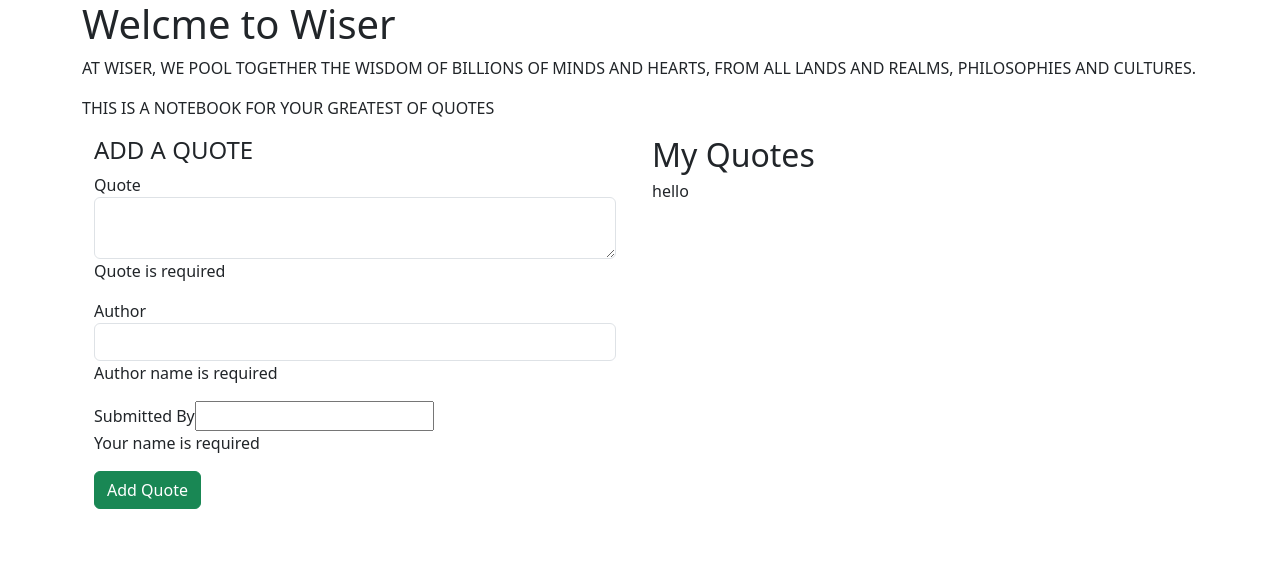
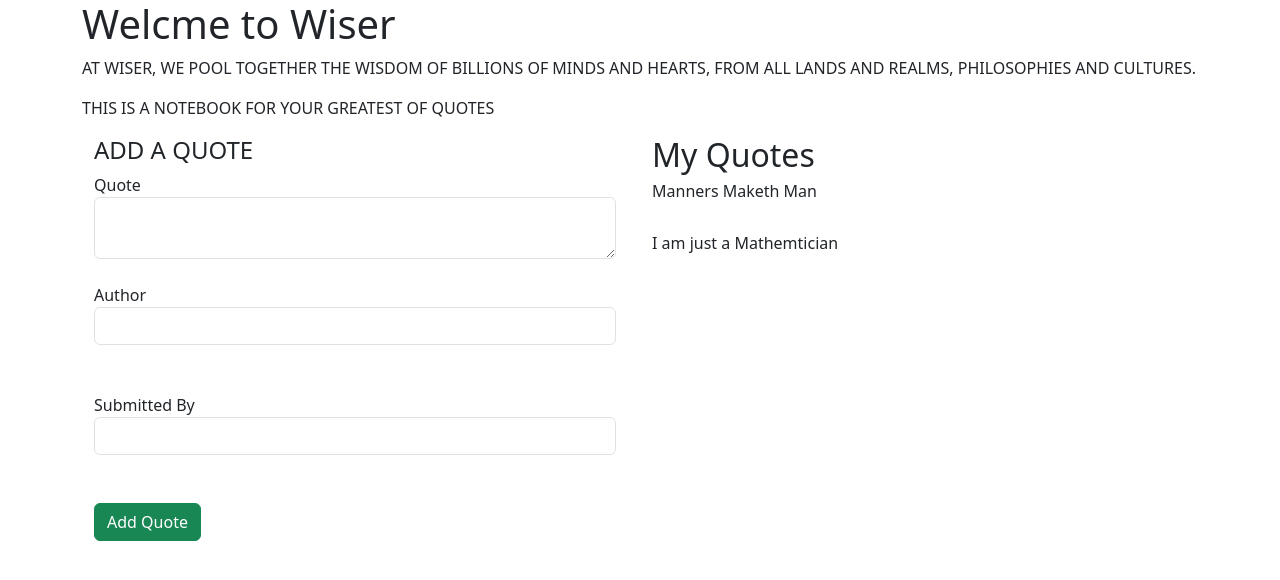
Before and after one commit to Ahonoryoshi/Wiser, an Angular app: page / in a window 1280 px wide. Shown: the top 580 px of the page. Built offline with nearby package versions, Linux system fonts and the light colour scheme.

Commit message:
add form validation

```diff
--- a/src/app/app.module.ts
+++ b/src/app/app.module.ts
@@ -6,12 +6,14 @@ import { AppRoutingModule } from './app-routing.module';
 import { AppComponent } from './app.component';
 import { MyQuotesComponent } from './my-quotes/my-quotes.component';
 import { QuoteFormComponent } from './quote-form/quote-form.component';
+import { QuoteDetailsComponent } from './quote-details/quote-details.component';
 
 @NgModule({
   declarations: [
     AppComponent,
     MyQuotesComponent,
     QuoteFormComponent,
+    QuoteDetailsComponent,
 
   ],
   imports: [
--- a/src/app/my-quotes/my-quotes.component.html
+++ b/src/app/my-quotes/my-quotes.component.html
@@ -11,7 +11,9 @@
             <h2>My Quotes</h2>
                 <div *ngFor='let quote of quotes;let i = index'>
                     <h6>{{quote.statement}}</h6>
+                    <br>
                 </div>
+
 
         </div>
     </div>
--- a/src/app/my-quotes/my-quotes.component.ts
+++ b/src/app/my-quotes/my-quotes.component.ts
@@ -9,11 +9,13 @@ import { Quote } from '../quote';
 export class MyQuotesComponent implements OnInit {
 
   quotes: Quote[] =[
-    new Quote("hello","hi","hey")
+    new Quote("Manners Maketh Man","The king's Man","Ahona John"),
+    new Quote("I am just a Mathemtician", "Alan Turing", "Ahona Yoshi")
   ]
 
   addNewQuote(quote:Quote){
     this.quotes.push(quote)
+
   }
 
   constructor() { }
--- /dev/null
+++ b/src/app/quote-details/quote-details.component.html
@@ -0,0 +1 @@
+<p>quote-details works!</p>
--- /dev/null
+++ b/src/app/quote-details/quote-details.component.ts
@@ -0,0 +1,15 @@
+import { Component, OnInit } from '@angular/core';
+
+@Component({
+  selector: 'app-quote-details',
+  templateUrl: './quote-details.component.html',
+  styleUrls: ['./quote-details.component.css']
+})
+export class QuoteDetailsComponent implements OnInit {
+
+  constructor() { }
+
+  ngOnInit(): void {
+  }
+
+}
--- a/src/app/quote-form/quote-form.component.html
+++ b/src/app/quote-form/quote-form.component.html
@@ -1,31 +1,37 @@
 <div class="container">
     <h4>ADD A QUOTE</h4>
 
-    <form (ngSubmit)='submitQuote()' #quoteForm='ngForm'>
+    <form (ngSubmit)='submitQuote()' name="quoteForm" #quoteForm='ngForm'>
         <div class="form-group">
 
             <label for="statement">Quote</label>
-            <textarea type="text" class="form-control" id="statement" [(ngModel)]="newQuote.statement" name="statement" #name='ngModel' required></textarea>
-            <div>
-              <p>Quote is required</p>
-            </div>
+            <textarea type="text" class="form-control" id="statement" [(ngModel)]="newQuote.statement" name="statement" #statement='ngModel' required></textarea>
+            <div [hidden]="statement.valid || statement.pristine" class="alert alert-danger">
+                <p>Quote is required</p>
+              </div>
         </div>
+        <br>
+
         <div class="form-group">
 
             <label for="author">Author</label>
             <input class="form-control" id="author" rows="4" [(ngModel)]="newQuote.author" name="author" #author="ngModel" required>
-            <div>
-              <p>Author name is required</p>
-            </div>
+            <div [hidden]="author.valid || author.pristine" class="alert alert-danger">
+                <p>Author is required</p>
+              </div>
         </div>
+        <br>
+        <br>
         <div class="form-group">
 
             <label for="complete">Submitted By</label>
-            <input type='text' id="submitter" [(ngModel)]="newQuote.submitter" name="submitter" #submitter="ngModel" required>
-            <div>
-              <p>Your name is required</p>
-            </div>
+            <input class="form-control" type='text' id="submitter" [(ngModel)]="newQuote.submitter" name="submitter" #submitter="ngModel" required>
+            <div [hidden]="submitter.valid || submitter.pristine" class="alert alert-danger">
+                <p>Your name is required</p>
+              </div>
         </div>
+        <br>
+        <br>
         <button type="submit" class="btn btn-success">Add Quote</button>
     </form>
 </div>
--- a/src/app/quote-form/quote-form.component.ts
+++ b/src/app/quote-form/quote-form.component.ts
@@ -1,3 +1,4 @@
+import { Statement } from '@angular/compiler';
 import { Component, OnInit, Output, EventEmitter } from '@angular/core';
 import { Quote } from '../quote';
 
@@ -13,6 +14,8 @@ export class QuoteFormComponent implements OnInit {
   @Output() addQuote = new EventEmitter<Quote>();
 
   submitQuote(){
+
+
     this.addQuote.emit(this.newQuote);
 
       }
```
Also changed, not shown: src/app/quote-details/quote-details.component.css (added), 1 other file (tests, documents, lock files or other folders).
